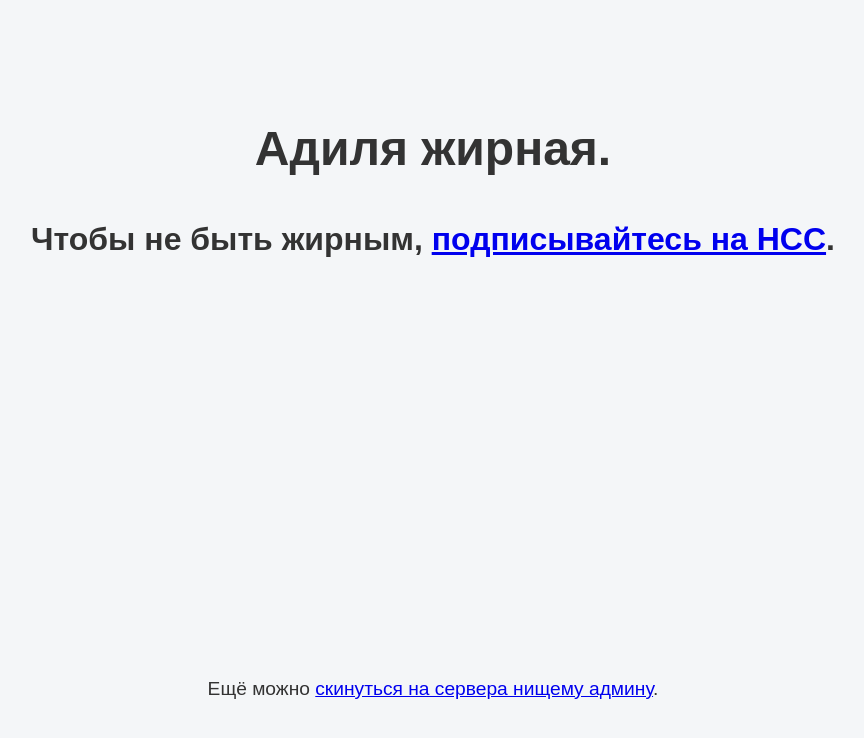
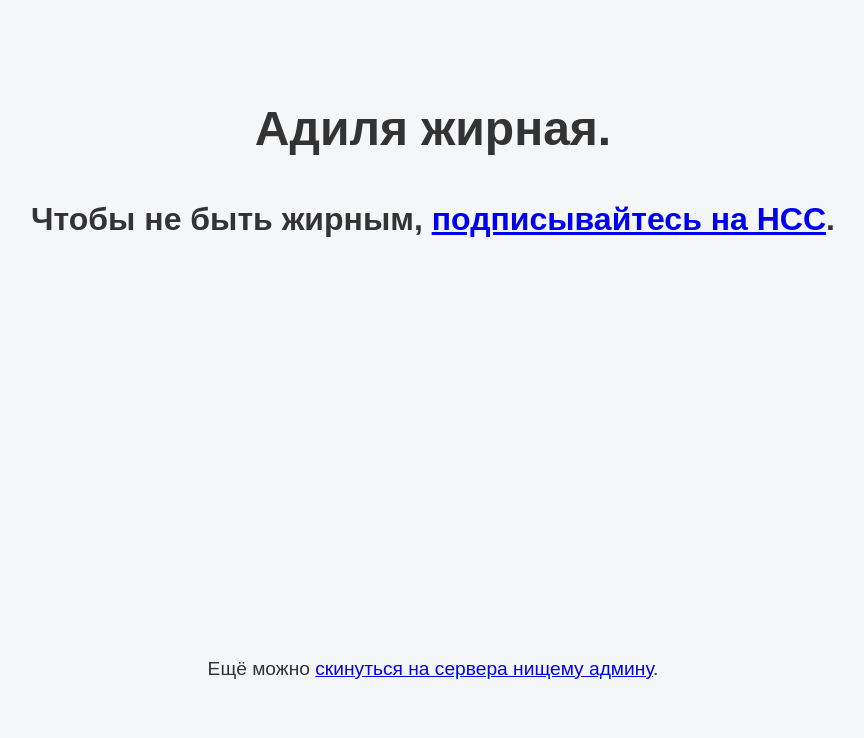
Before and after one commit to denchik772006-web/the-sunr1se, a plain HTML site: page index.html in a window 1280 px wide. Shown: the whole page, without its empty margins (207-1071 px from the left). Drawn offline with Linux system fonts and the light colour scheme.

Commit message:
Update index.html

```diff
--- a/index.html
+++ b/index.html
@@ -14,7 +14,7 @@
         flex-direction: column;
         align-items: center;
         justify-content: center;
-        min-height: 90vh;
+        min-height: 85vh;
         text-align: center;
       }
       h1 {
@@ -34,6 +34,8 @@
         line-height: 0.67;
         max-width: 600px;
         margin-top: 400px;
+        align-items: left;
+        justify-content: left;
         text-align: left;
       }
       .link-word {
```
